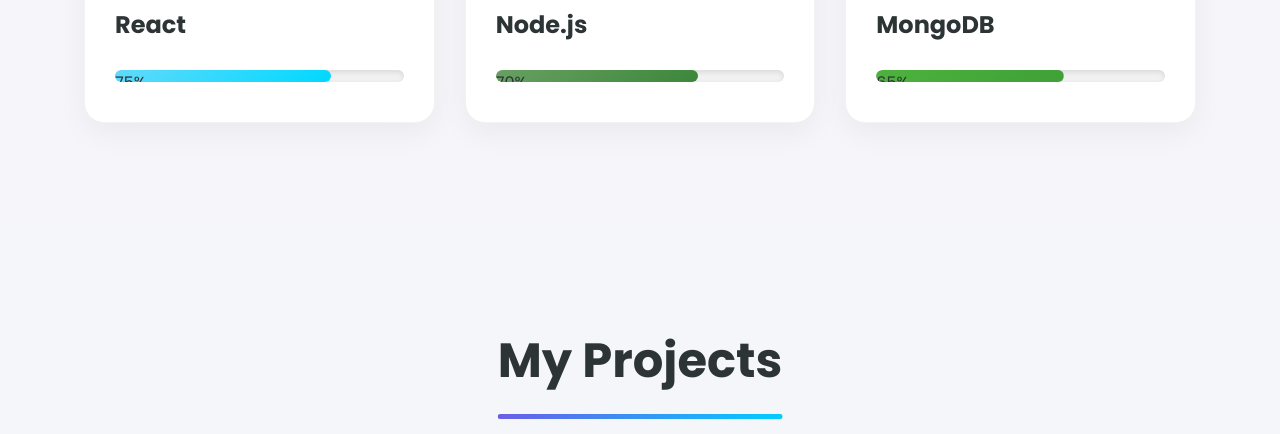
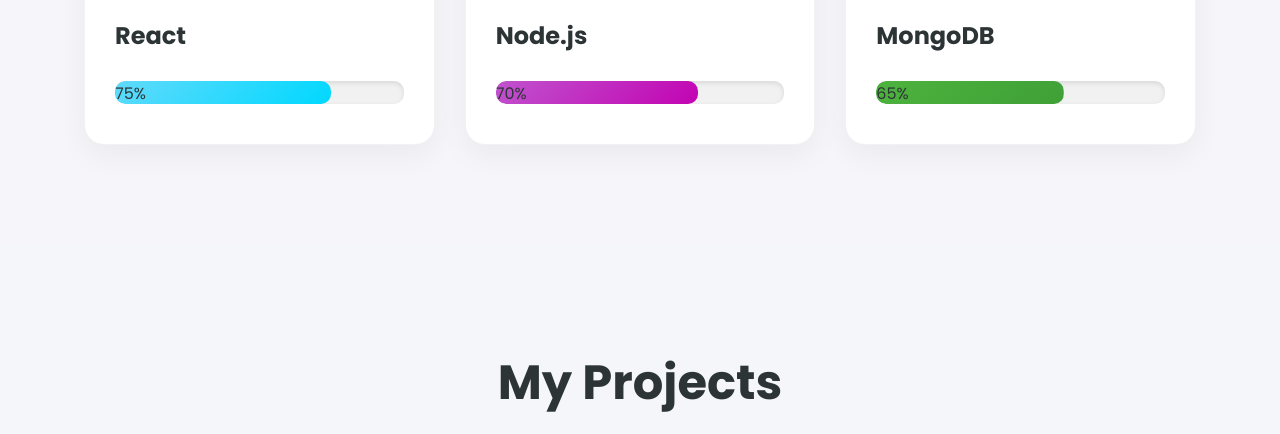
Before and after one commit to Abdullah-Al-Barakat/Abdullah-Al-Barakat-Portfolio-, a plain HTML site: page index.html in a window 1280 px wide. Shown: the part 2481-2915 px from the top of the page. Drawn offline with Linux system fonts and the light colour scheme.

Commit message:
this is portfolio

```diff
--- a/styles.css
+++ b/styles.css
@@ -463,9 +463,9 @@ nav ul li a:hover::after {
     font-size: 1.5rem;
 }
 
-.skill-bar {
+ .skill-bar {
     background: #f1f1f1;
-    height: 12px;
+    height: 23px;
     border-radius: 10px;
     margin-top: 25px;
     overflow: hidden;
@@ -522,7 +522,7 @@ nav ul li a:hover::after {
 
 .node {
     width: 70%;
-    background: linear-gradient(135deg, #68A063 0%, #3C873A 100%);
+    background: linear-gradient(135deg, #c054ce 0%, #c203b2 100%);
 }
 
 .mongo {
```
